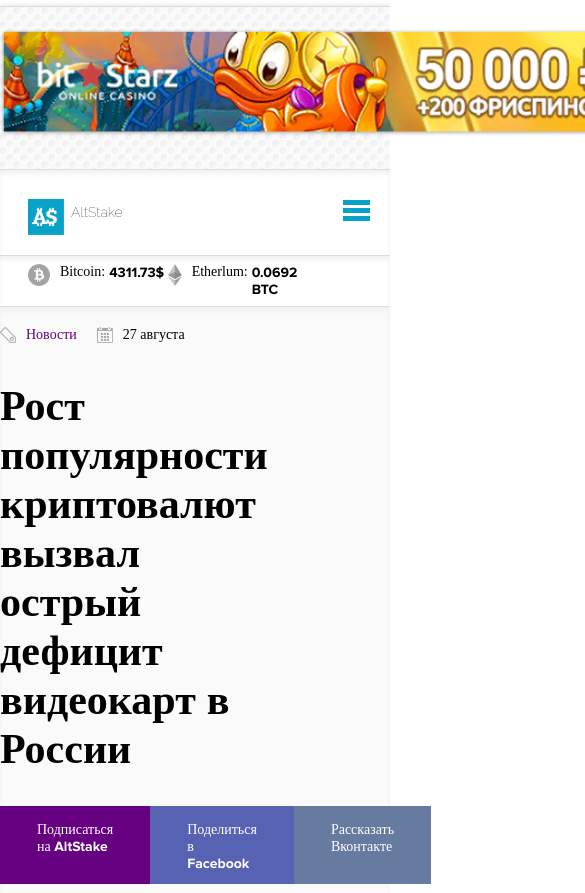
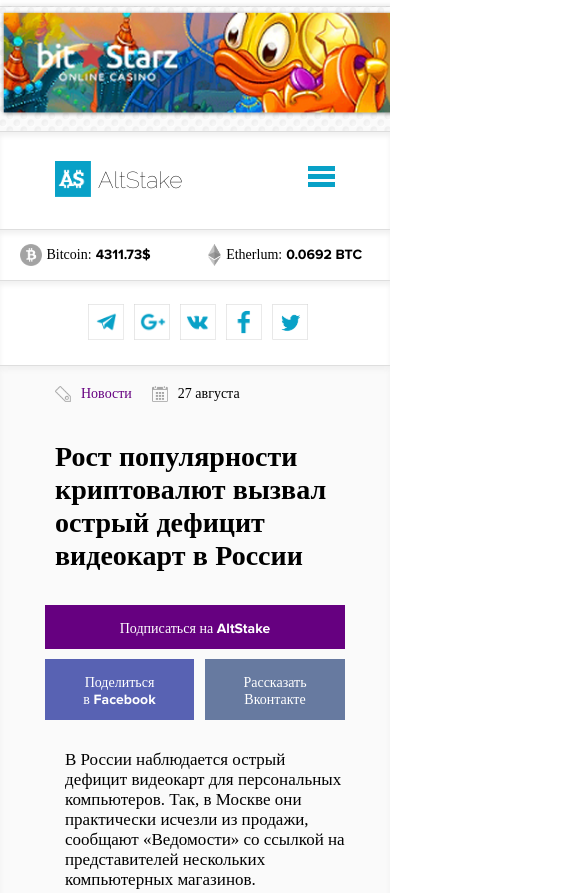
Before and after one commit to Dolinskaya/bitStake, a plain HTML site: page altStake/index.html in a window 390 px wide. Shown: the top 893 px of the page, 585 px wide, since content can reach past the window. Drawn offline with Linux system fonts and the light colour scheme; a script that the page names is missing; files whose address does not match are found by name; a web font is replaced by a local one.

Commit message:
add part mobile version

```diff
--- a/altStake/css/style.css
+++ b/altStake/css/style.css
@@ -84,7 +84,7 @@ span, p, h1, h2, h3, h4, h5{
     width: 1060px;
     margin: auto;
 }
-.top{
+.top-wrapper{
     background: #fff;
     border-top: 1px solid #dddddd;
     -webkit-box-shadow: inset 0px 4px 5px 0px rgba(241,241,241,1);
@@ -477,15 +477,19 @@ span, p, h1, h2, h3, h4, h5{
 #disqus_thread p{
     font-family: "Raleway-Bold" !important;
 }
+.none{
+    display: none;
+}
 @media screen and (min-width: 320px) and (max-width: 480px) {
     html {
         -webkit-text-size-adjust: none;
     }
     body{
-        overflow-x: hidden;
+        /*overflow-x: hidden;*/
     }
-    p, span{
-        font-size: 14px !important;
+    .banner{
+        overflow: hidden;
+        padding: 10px 0
     }
     .banner img {
         width: 264%;
@@ -509,14 +513,17 @@ span, p, h1, h2, h3, h4, h5{
     .top__links{
         display: none;
     }
-    .top-right{
+    .top-right p{
         display: none;
+    }
+    .top-images{
+        display: flex;
     }
     .burger{
         width: 27px;
-        top: -2px;
-        right: 20px;
-        position: relative;
+        top: 42px;
+        right: 0;
+        position: absolute;
         background: #08a1c7;
         height: 5px;
         z-index: 2;
@@ -555,10 +562,123 @@ span, p, h1, h2, h3, h4, h5{
     .right-content{
         display: none;
     }
+    .subtop{
+        position: relative;
+        margin: 0;
+        z-index: 2;
+    }
     .subtop-right{
-        width: 280px;
+        margin: auto;
     }
     .subtop-item{
         width: 140px;
+        align-items: center;
+        margin-left: 7px;
+    }
+    .subtop-item:last-child{
+        width: 170px;
+    }
+    .subtop-item p,
+    .subtop-item span{
+        font-size: 14px;
+    }
+    .subtop-item p {
+        margin-left: 5px;
+    }
+    .subtop:after{
+        content: '';
+        display: flex;
+        align-items: center;
+        position: absolute;
+        width: 100%;
+        height: 84px;
+        background: #fff;
+        border-bottom: 1px solid #dedede;
+        -webkit-box-shadow: inset 0px 4px 5px 0px rgba(241,241,241,1);
+        -moz-box-shadow: inset 0px 4px 5px 0px rgba(241,241,241,1);
+        box-shadow: inset 0px 4px 5px 0px rgba(241,241,241,1);
+        z-index: 1;
+        top: 51px;
+    }
+    .left-content{
+        margin: 20px auto auto auto;
+    }
+    .content{
+        width: 300px;
+        margin-top: 85px;
+    }
+    .top-right{
+        position: absolute;
+        top: 172px;
+        left: -54px;
+        justify-content: center;
+        margin: auto;
+        z-index: 3;
+    }
+    .top-left{
+        width: inherit;
+        margin-left: 0;
+    }
+    .top{
+        position: relative;
+        width: 280px;
+        margin: auto;
+    }
+    .info-wrap{
+        width: 300px;
+        margin: auto;
+    }
+    .title{
+        font-size: 28px;
+    }
+    .share{
+        width: 300px;
+        flex-wrap: wrap;
+        margin-left: -10px;
+    }
+    .share-at{
+        width: 100%;
+        margin-bottom: 10px;
+    }
+    .share a{
+        text-align: center;
+    }
+    .share-fb{
+        width: 25%;
+    }
+    .share-vk{
+        width: 22%;
+    }
+    .text{
+        width: 300px;
+        margin-top: 30px;
+    }
+    .text p{
+        width: 280px;
+        margin: 27px auto auto auto;
+    }
+    .right-content--img {
+        display: inline-block;
+        height: auto;
+        margin-left: -10px;
+    }
+    .quotes{
+        padding: 16px;
+        margin-left: -10px;
+    }
+    .tags{
+        margin-top: 27px;
+    }
+    .other{
+        margin-top: 30px;
+    }
+    .other-title{
+        font-size: 17px;
+    }
+    .other-link{
+        display: inline-block;
+    }
+    .other-link a{
+        font-size: 14px;
     }
 }
--- a/altStake/index.html
+++ b/altStake/index.html
@@ -13,13 +13,13 @@
     <div class="banner">
         <img src="img/top.png" alt="banner">
     </div>
+    <div class="top-wrapper">
         <div class="top flex between">
             <div class=" flex between top-left">
                 <div class="top__logo">
                     <img class="top__logo-img" src ="img/logo.png">
                     <p class="top__logo-text"><span>Alt</span>Stake</p>
                 </div>
-            <div class="burger"></div>
                 <div class="top__links flex between">
                     <div class="top__link-nav">
                         <img src="img/news.png" alt="News"><a href="">Новости</a>
@@ -35,8 +35,10 @@
                     </div>
                 </div>
             </div>
+            <div class="burger"></div>
             <div class=" flex between top-right">
                 <p>AltStake в соцсетях: </p>
+                <div>
                     <div class="flex between top-images">
                         <a href="">
                             <img src="img/tg.png" alt="Telegram">
@@ -53,6 +55,9 @@
                         <a href="">
                             <img src="img/tw.png" alt="Twitter">
                         </a>
+                    </div>
+
+                </div>
             </div>
         </div>
     </div>
@@ -72,13 +77,11 @@
             <div class="subtop-right flex between">
                 <div class="subtop-item flex">
                     <img src="img/coin.png" alt="Bitcoin">
-                    <p>Bitcoin: </p>
-                    <span>4311.73$</span>
+                    <p>Bitcoin:<span>4311.73$</span></p>
                 </div>
                 <div class="subtop-item flex">
                     <img src="img/etherlum.png"alt="Etherlum">
-                    <p>Etherlum: </p>
-                    <span>0.0692 BTC</span>
+                    <p>Etherlum:<span>0.0692 BTC</span></p>
                 </div>
             </div>
         </div>
@@ -87,6 +90,7 @@
 
         <div class="flex between content ma">
             <div class="left-content call-2">
+                <div class="info-wrap">
                     <div class="info flex">
                         <div class="info-news flex">
                             <img src="img/low-news.png" alt="News">
@@ -95,6 +99,7 @@
                         <div class="info-date flex">
                             <img src="img/low-date.png" alt="Date">
                             <p>27 августа</p>
+                        </div>
                     </div>
                 </div>
                 <h1 class="title">Рост популярности криптовалют вызвал острый дефицит видеокарт в России</h1>
@@ -106,6 +111,7 @@
                 <div class="text ma">
                     <p>В России наблюдается острый дефицит видеокарт для персональных компьютеров. Так, в Москве они практически исчезли из продажи, сообщают «Ведомости» со ссылкой на представителей нескольких компьютерных магазинов.</p>
                     <p>По их словам, в последнее время покупатели зачастую берут сразу 200-300 и даже 600 таких комплектующих, утверждают они. При этом из-за ажиотажного спроса за последние полтора месяца видеокарты подорожали в среднем вдвое: например, устройство, стоившее весной 16 000-18 000 рублей, сейчас стоит более 30 000 рублей.</p>
+                    <img src="img/8.png" alt="8" class="right-content--img none">
                     <p>В одной из торговых точек смогли пообещать привезти видеокарту под заказ через неделю, в другой – только через 10 дней.</p>
                     <blockquote class="quotes call-2">
                         <!--<img src="img/quotes.png" alt="Quotes">-->
```
Lines whose indentation alone changed are shown as unchanged.
